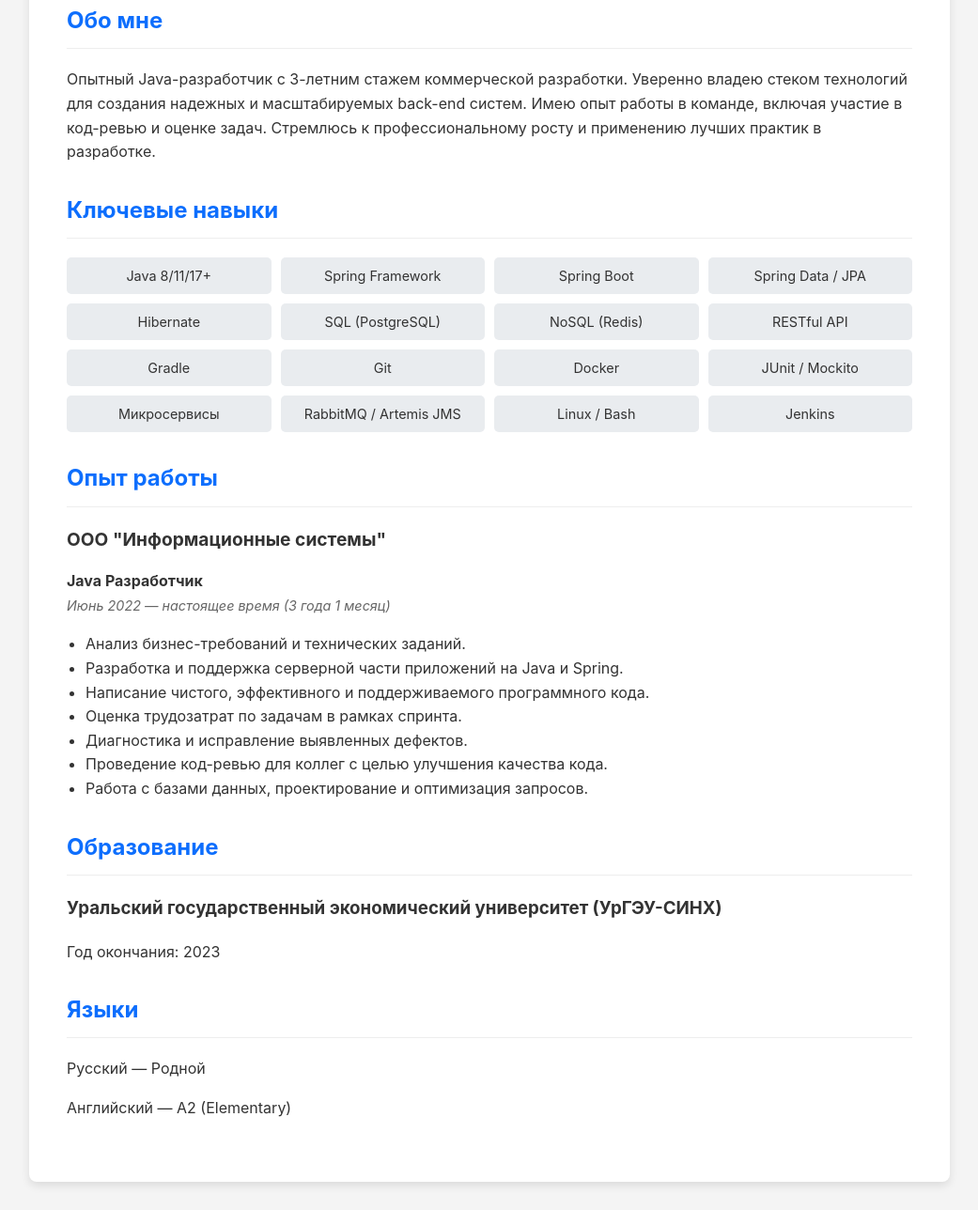
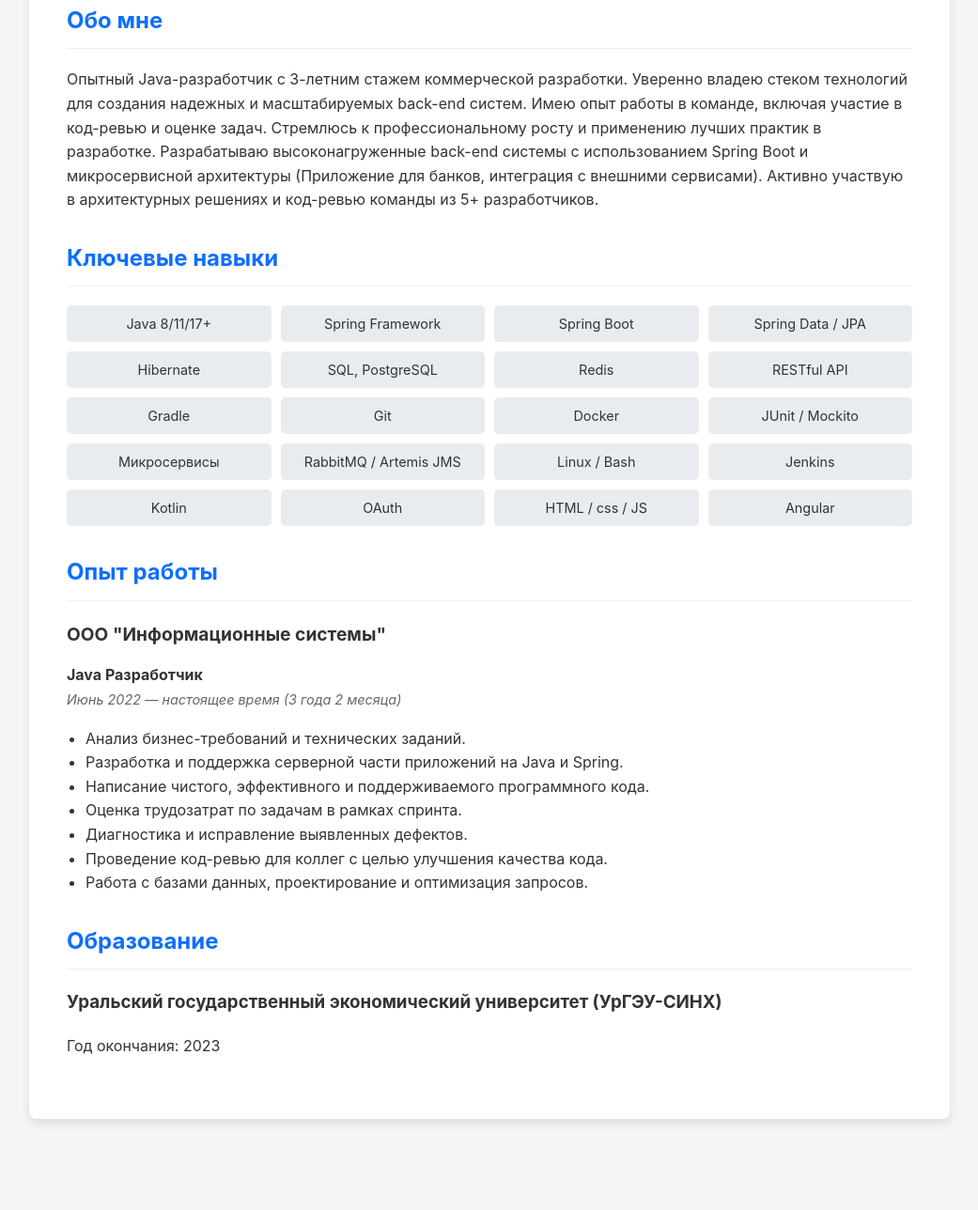
Before and after one commit to lytvest/lytvest.github.io, a plain HTML site: page index.html in a window 1280 px wide. Shown: the part 279-1567 px from the top of the page at 94% size, without its empty margins (119-1160 px from the left). After the commit the page ends 1500 px from the top, so only its background shows below. Drawn offline with Linux system fonts and the light colour scheme.

Commit message:
Update index.html

```diff
--- a/index.html
+++ b/index.html
@@ -34,7 +34,7 @@
         .photo-placeholder {
             width: 120px;
             height: 120px;
-            background-image: url('photo.png');
+            background-image: url('photo.jpg');
             background-size: cover;
             background-position: center;
             background-repeat: no-repeat;
@@ -179,7 +179,11 @@
     <section class="section">
         <h2>Обо мне</h2>
         <p>
-            Опытный Java-разработчик с 3-летним стажем коммерческой разработки. Уверенно владею стеком технологий для создания надежных и масштабируемых back-end систем. Имею опыт работы в команде, включая участие в код-ревью и оценке задач. Стремлюсь к профессиональному росту и применению лучших практик в разработке.
+            Опытный Java-разработчик с 3-летним стажем коммерческой разработки. Уверенно владею стеком технологий для создания надежных и масштабируемых back-end систем.
+            Имею опыт работы в команде, включая участие в код-ревью и оценке задач. Стремлюсь к профессиональному росту и применению лучших практик в разработке.
+            Разрабатываю высоконагруженные back-end системы с использованием Spring Boot
+            и микросервисной архитектуры (Приложение для банков, интеграция с внешними сервисами). Активно участвую в архитектурных решениях
+            и код-ревью команды из 5+ разработчиков.
         </p>
     </section>
 
@@ -191,8 +195,8 @@
             <li>Spring Boot</li>
             <li>Spring Data / JPA</li>
             <li>Hibernate</li>
-            <li>SQL (PostgreSQL)</li>
-            <li>NoSQL (Redis)</li>
+            <li>SQL, PostgreSQL</li>
+            <li>Redis</li>
             <li>RESTful API</li>
             <li>Gradle</li>
             <li>Git</li>
@@ -202,6 +206,10 @@
             <li>RabbitMQ / Artemis JMS</li>
             <li>Linux / Bash</li>
             <li>Jenkins</li>
+            <li>Kotlin</li>
+            <li>OAuth</li>
+            <li>HTML / css / JS</li>
+            <li>Angular</li>
         </ul>
     </section>
 
@@ -210,7 +218,7 @@
         <div class="job">
             <h3>ООО "Информационные системы"</h3>
             <p><span class="job-title">Java Разработчик</span><br>
-                <span class="job-period">Июнь 2022 — настоящее время (3 года 1 месяц)</span></p>
+                <span class="job-period">Июнь 2022 — настоящее время (3 года 2 месяца)</span></p>
             <ul class="job-duties">
                 <li>Анализ бизнес-требований и технических заданий.</li>
                 <li>Разработка и поддержка серверной части приложений на Java и Spring.</li>
@@ -231,12 +239,6 @@
         </div>
     </section>
 
-    <section class="section">
-        <h2>Языки</h2>
-        <p>Русский — Родной</p>
-        <p>Английский — A2 (Elementary)</p>
-    </section>
-
 </div>
 
 </body>
```
